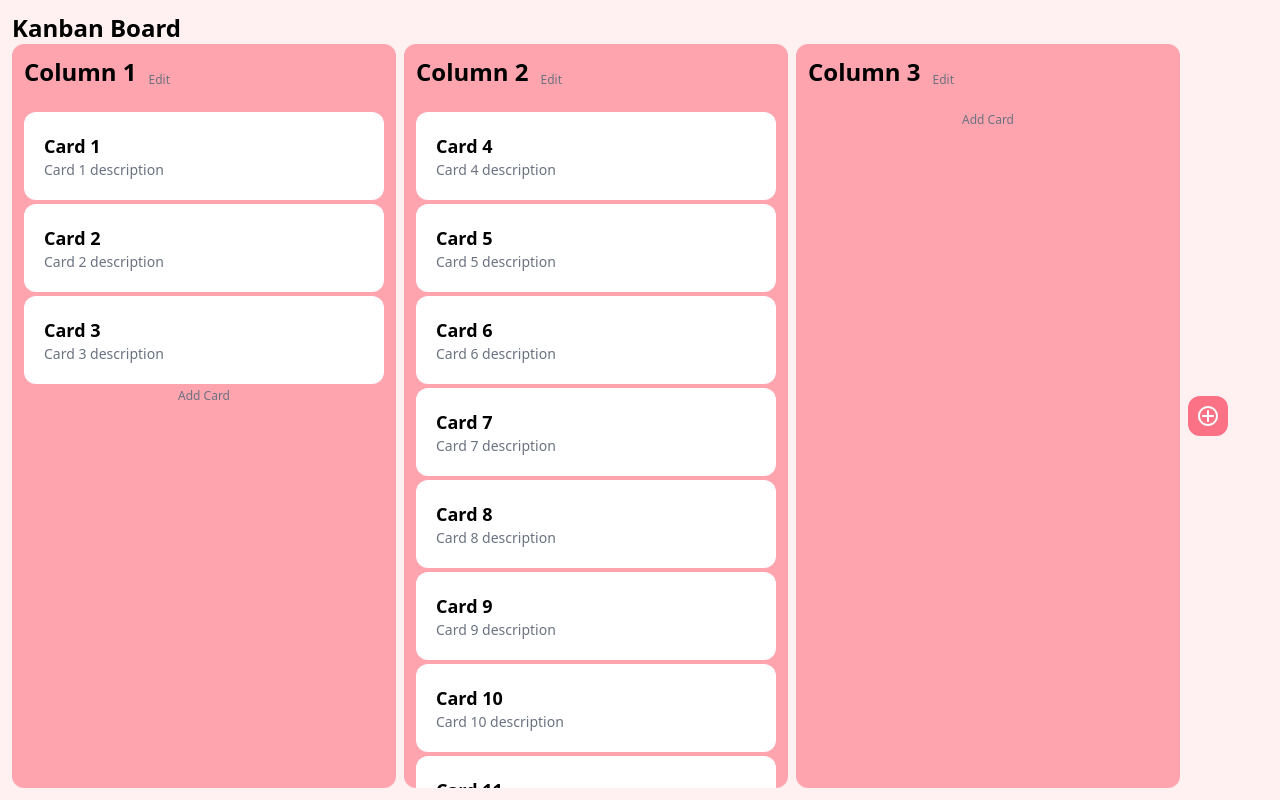
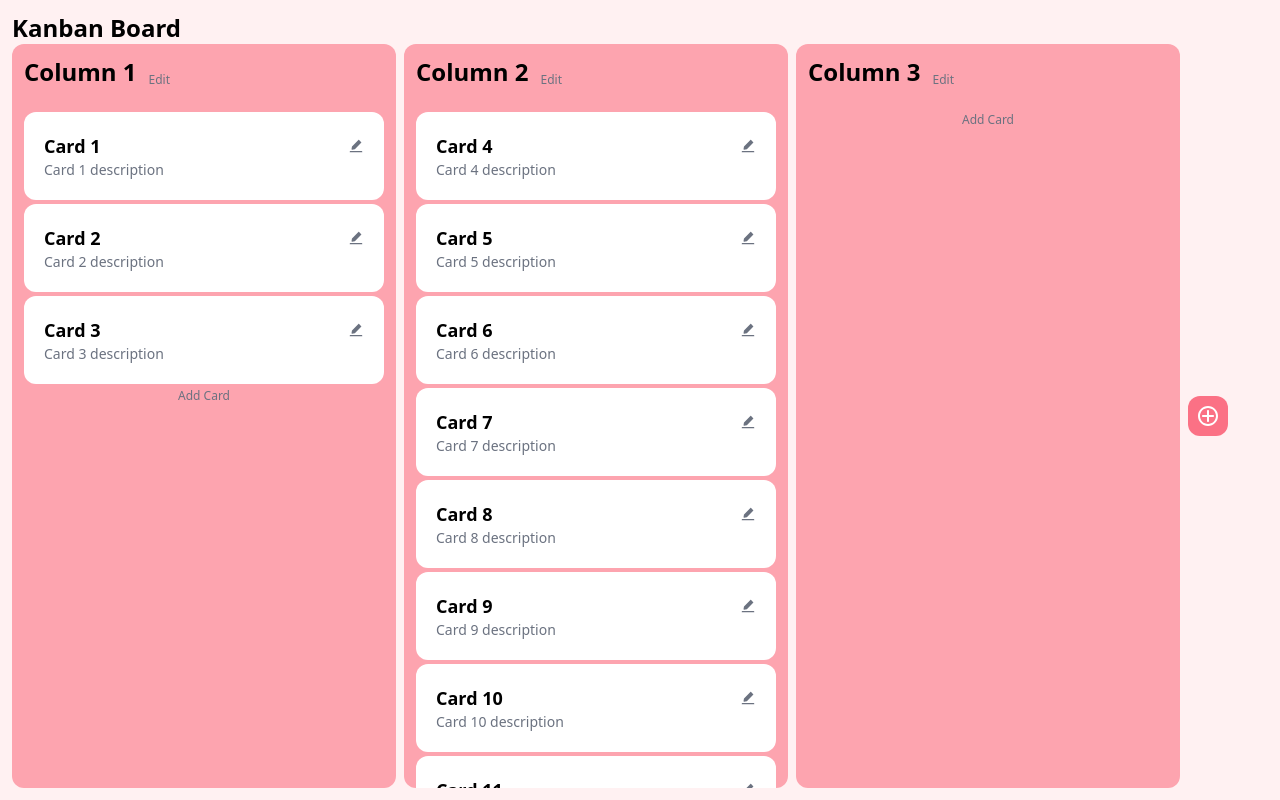
Before and after one commit to Rodrigo127/rodrigo-challenge-042025, a React (Vite) app in the folder frontend/: page / in a window 1280 px wide. Built offline with nearby package versions, Linux system fonts and the light colour scheme.

Commit message:
Implement card editing functionality; update Card and CardForm components to handle editing state and pass card ID for context updates.

```diff
--- a/frontend/src/App.tsx
+++ b/frontend/src/App.tsx
@@ -18,6 +18,8 @@ function App() {
                 key={card.id}
                 title={card.title}
                 description={card.description}
+                columnId={column.id}
+                id={card.id}
               />
             ))}
           </Column>
--- a/frontend/src/components/Card.tsx
+++ b/frontend/src/components/Card.tsx
@@ -1,14 +1,50 @@
+import { AiFillEdit } from "react-icons/ai";
+import { useState } from "react";
+import CardForm from "./CardForm";
+import { useColumnsContext } from "../hooks/use-columns-context";
+
 export default function Card({
   title,
   description,
+  columnId,
+  id,
 }: {
   title: string;
   description: string;
+  columnId: number;
+  id: number;
 }) {
+  const [isEditing, setIsEditing] = useState(false);
+  const { handleEditCard } = useColumnsContext();
+
+  const showForm = () => {
+    setIsEditing(true);
+  };
+
+  const handleEdit = (title: string, description: string, columnId: number) => {
+    handleEditCard(title, description, columnId, id);
+    setIsEditing(false);
+  };
+
   return (
     <div className="bg-white rounded-xl p-5">
-      <h3 className="text-lg font-bold">{title}</h3>
-      <p className="text-sm text-gray-500">{description}</p>
+      <div className="flex justify-between items-center">
+        <h3 className="text-lg font-bold truncate">{title}</h3>
+        <button className="text-gray-500" onClick={showForm}>
+          <AiFillEdit />
+        </button>
+      </div>
+      <p className="text-sm text-gray-500 w-full break-words">{description}</p>
+      {isEditing && (
+        <CardForm
+          onClose={() => setIsEditing(false)}
+          onSubmit={handleEdit}
+          columnId={columnId}
+          title={title}
+          description={description}
+          id={id}
+        />
+      )}
     </div>
   );
 }
--- a/frontend/src/components/CardForm.tsx
+++ b/frontend/src/components/CardForm.tsx
@@ -6,7 +6,13 @@ interface CardFormProps {
   title?: string;
   description?: string;
   columnId: number;
-  onSubmit: (title: string, description: string, columnId: number) => void;
+  onSubmit: (
+    title: string,
+    description: string,
+    columnId: number,
+    id?: number
+  ) => void;
+  id?: number;
 }
 
 export default function CardForm({
@@ -14,6 +20,7 @@ export default function CardForm({
   title = "",
   description = "",
   columnId,
+  id,
   onSubmit,
 }: CardFormProps) {
   const [newTitle, setNewTitle] = useState(title);
@@ -21,7 +28,7 @@ export default function CardForm({
 
   const handleSubmit = (e: React.FormEvent<HTMLFormElement>) => {
     e.preventDefault();
-    onSubmit(newTitle, newDescription, columnId);
+    onSubmit(newTitle, newDescription, columnId, id);
     onClose();
   };
 
--- a/frontend/src/components/Column.tsx
+++ b/frontend/src/components/Column.tsx
@@ -50,10 +50,10 @@ export default function Column({
     />
   ) : (
     <div className="flex">
-      <h2 className="text-2xl font-bold pb-2 px-3 pt-3">{title}</h2>
+      <h2 className="text-2xl font-bold pb-2 px-3 pt-3 truncate">{title}</h2>
       <div className="flex-1 flex pb-2">
         <button
-          className="text-xs text-gray-500 h-full flex flex-col justify-end"
+          className="text-xs text-gray-500 h-full flex flex-col justify-end pr-2"
           onClick={onEditColumn}
         >
           Edit
@@ -64,7 +64,7 @@ export default function Column({
   );
 
   return (
-    <div className="flex flex-col min-w-96 bg-rose-300 rounded-xl gap-1 h-full">
+    <div className="flex flex-col w-96 bg-rose-300 rounded-xl gap-1 h-full">
       {titleElement}
       <div className="flex flex-col gap-1 flex-1 overflow-y-auto p-3">
         {children}
--- a/frontend/src/context/columns.tsx
+++ b/frontend/src/context/columns.tsx
@@ -6,6 +6,12 @@ interface ColumnsContextType {
   handleAddColumn: () => void;
   handleEditColumn: (id: number, title: string) => void;
   handleAddCard: (title: string, description: string, columnId: number) => void;
+  handleEditCard: (
+    title: string,
+    description: string,
+    columnId: number,
+    id: number
+  ) => void;
 }
 
 // TODO: Remove this
@@ -41,7 +47,8 @@ export const ColumnsContext = createContext<ColumnsContextType>({
   columns: initialColumns,
   handleAddColumn: () => {},
   handleEditColumn: () => {},
-  handleAddCard: (title: string, description: string, columnId: number) => {},
+  handleAddCard: () => {},
+  handleEditCard: () => {},
 });
 
 export const ColumnsProvider = ({
@@ -94,11 +101,32 @@ export const ColumnsProvider = ({
     );
   };
 
+  const handleEditCard = (
+    title: string,
+    description: string,
+    columnId: number,
+    id: number
+  ) => {
+    setColumns(
+      columns.map((column) =>
+        column.id === columnId
+          ? {
+              ...column,
+              cards: column.cards.map((card) =>
+                card.id === id ? { ...card, title, description } : card
+              ),
+            }
+          : column
+      )
+    );
+  };
+
   const valueToShare = {
     columns,
     handleAddColumn,
     handleEditColumn,
     handleAddCard,
+    handleEditCard,
   };
 
   return (
```
